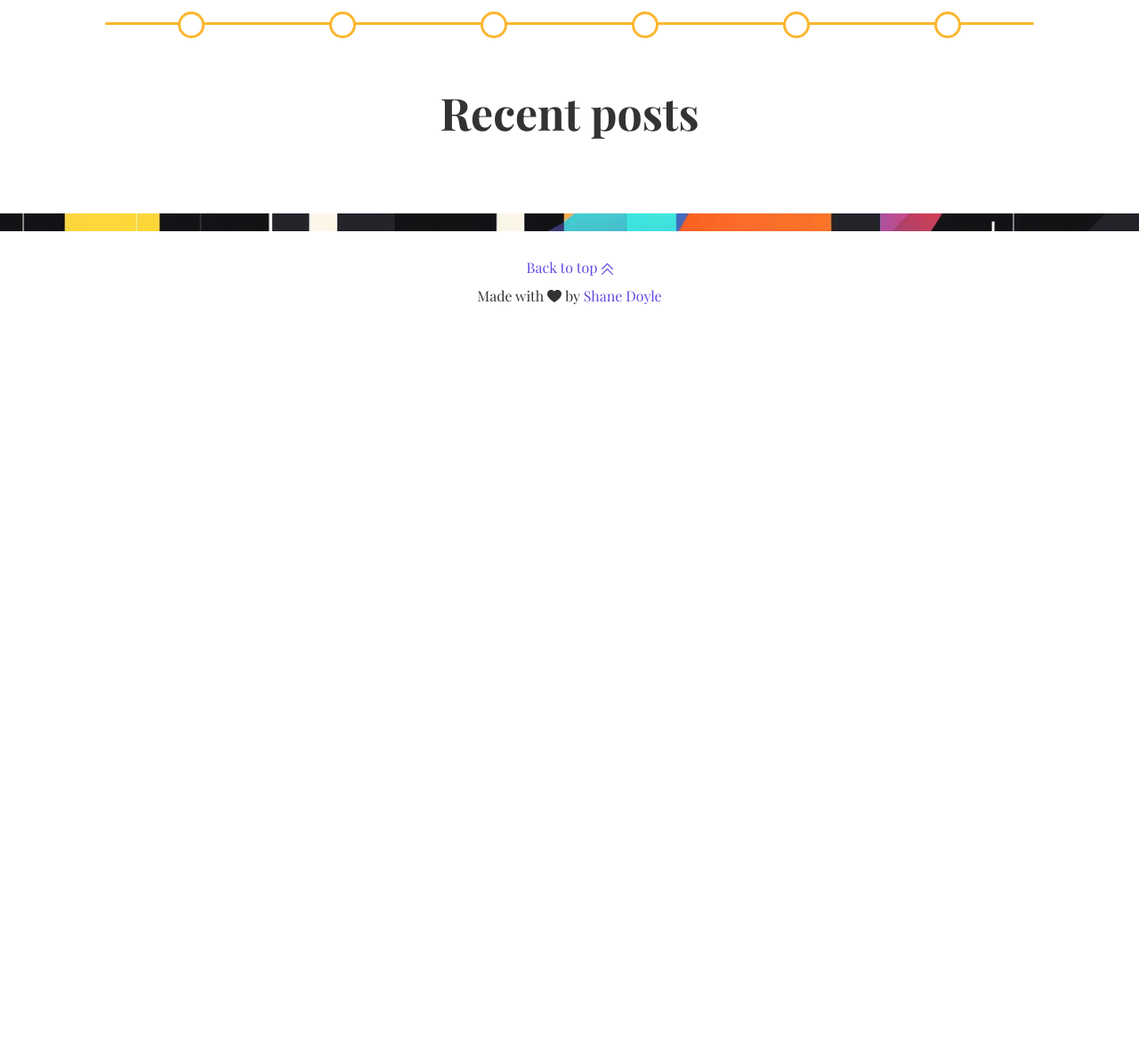
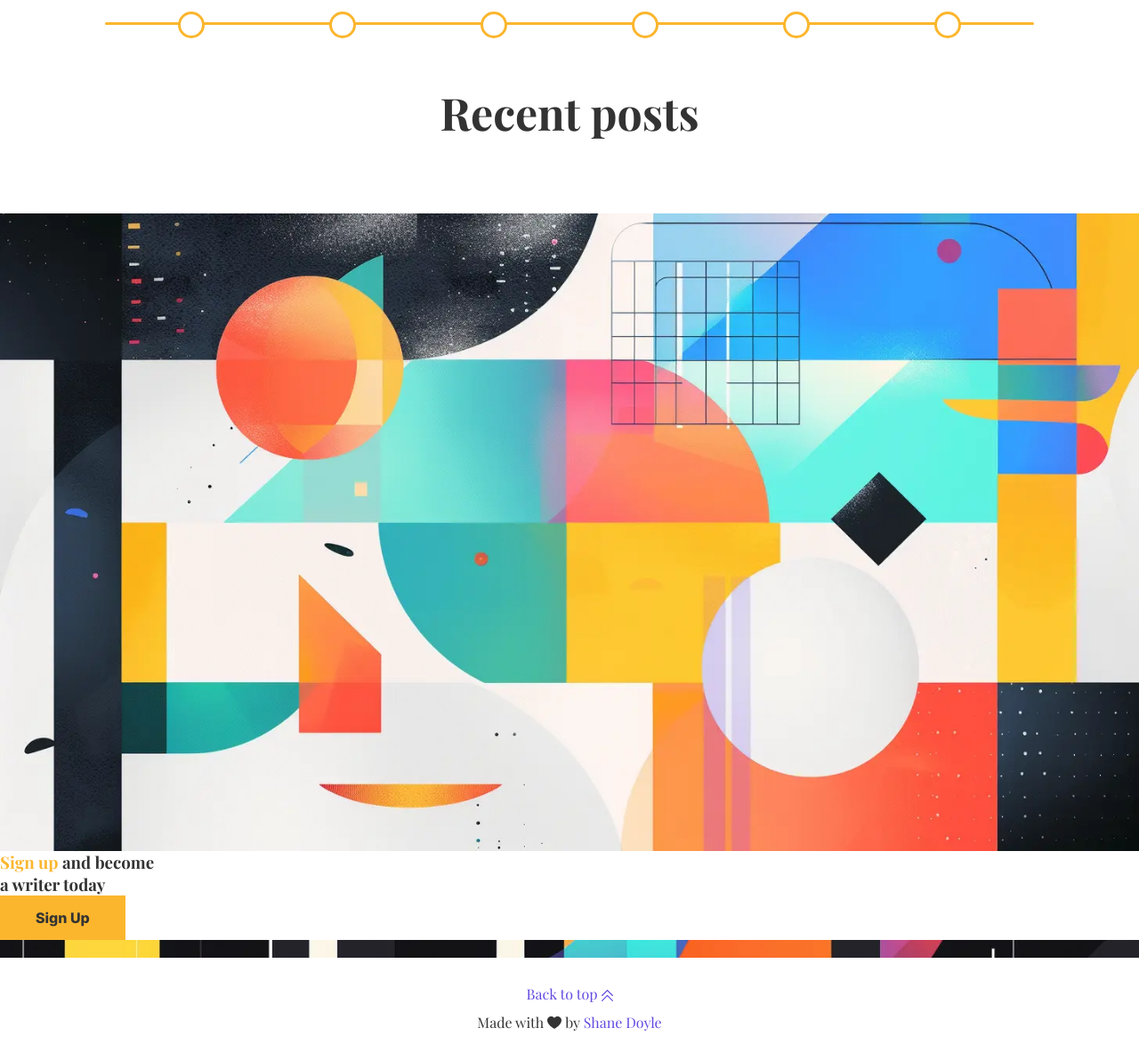
Before and after one commit to ShaneDoyleDev/commit, a Django app: page / in a window 1280 px wide. Shown: the part 907-2099 px from the top of the page at 89% size. Before the commit the page ends 1249 px from the top, so only its background shows below. Run offline with Django 4.2, Linux system fonts and the light colour scheme; data that the repository does not hold is empty; some web fonts are replaced.

Commit message:
feat(blog/templates/homepage.html): add signup cta section

```diff
--- a/blog/templates/blog/homepage.html
+++ b/blog/templates/blog/homepage.html
@@ -33,6 +33,22 @@
                 </div>
             </section>
         </div>
+
+        <!-- CTA Section -->
+        <section id="signup-cta-section">
+            <img class="cta-image" src="{% static "images/cta-image.webp" %}" alt="Cta image">
+
+            <div class="cta-signup">
+                <!-- If the user is authenticated, show a prompt to write an post. Otherwise, show a signup prompt. -->
+                {% if user.is_authenticated %}
+                    <h3 class="cta-heading">Feeling <span class="color-primary">inspired?</span></h3>
+                    <a class="btn btn-primary btn-lg" href="{% url 'create-post' %}">Write post</a>
+                {% else %}
+                    <h3 class="cta-heading"><span class="color-primary">Sign up</span> and become <br> a writer today</h3>
+                    <a class="btn btn-primary btn-lg" href="{% url 'signup' %}">Sign Up</a>
+                {% endif %}
+            </div>
+        </section>
     </main>
 {% endblock %}
 
```
